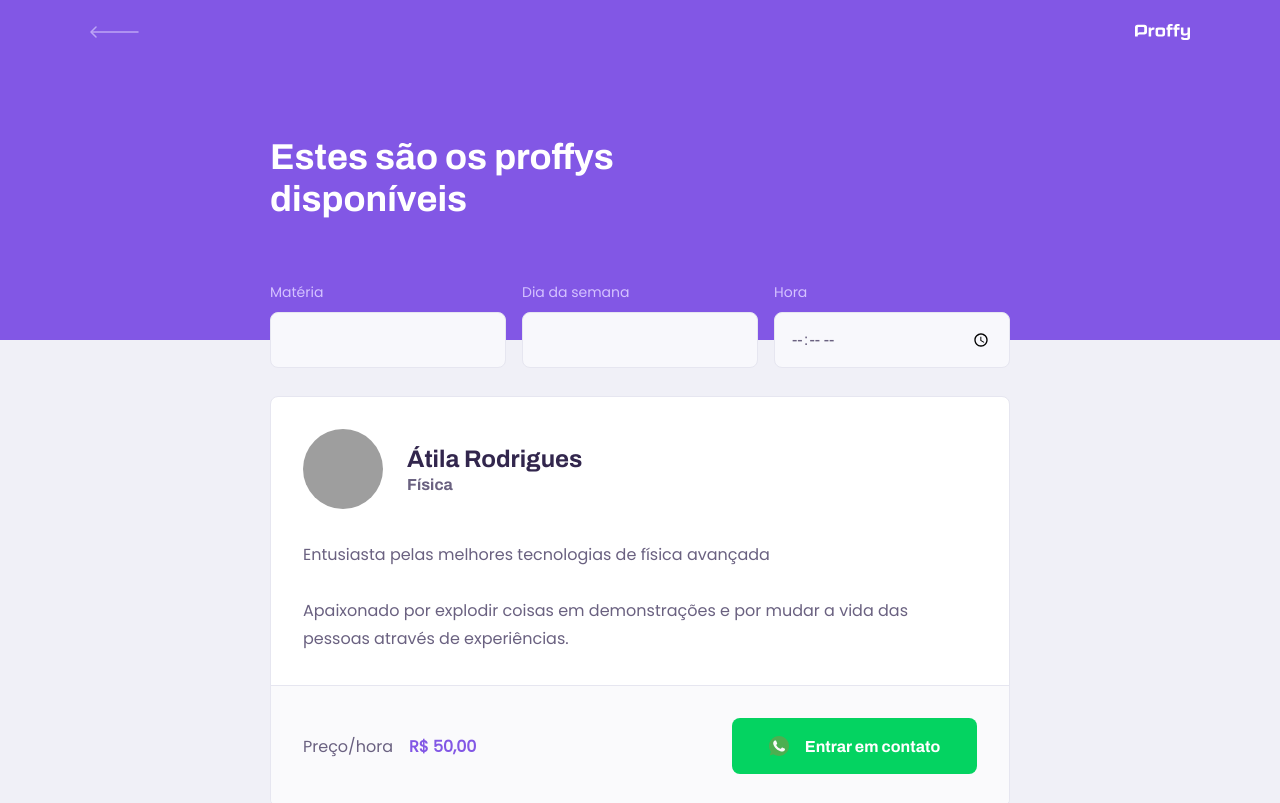
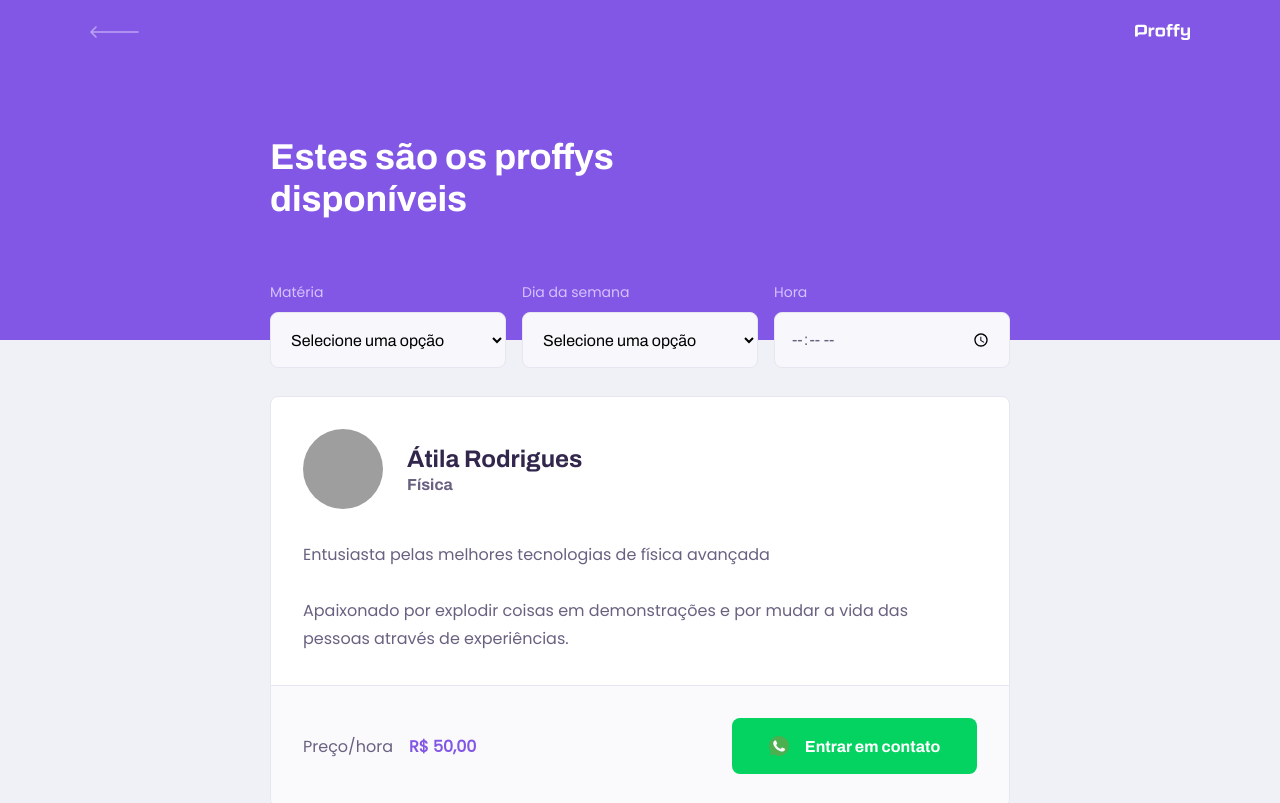
Before and after one commit to atilara/proffy, a React (Create React App) app in the folder web/: page /study in a window 1280 px wide. Shown: the top 803 px of the page. Built offline with nearby package versions, Linux system fonts and the light colour scheme; grey boxes are pictures that could not be loaded.

Commit message:
feature(web): create Select

```diff
--- /dev/null
+++ b/web/src/components/Select/index.tsx
@@ -0,0 +1,36 @@
+import React, { SelectHTMLAttributes } from 'react';
+
+import './styles.css';
+
+// Usar react select posteriormente
+interface SelectProps extends SelectHTMLAttributes<HTMLSelectElement> {
+	name: string;
+	label: string;
+	options: Array<{
+		value: string;
+		label: string;
+	}>;
+}
+
+// rest operator
+const Select: React.FC<SelectProps> = ({ name, label, options, ...rest }) => {
+	return (
+		<div className="select-block">
+			<label htmlFor={name}>{label}</label>
+			<select id={name} {...rest}>
+				<option value="" disabled selected hidden>
+					Selecione uma opção
+				</option>
+				{options.map((option) => {
+					return (
+						<option key={option.value} value={option.value}>
+							{option.label}
+						</option>
+					);
+				})}
+			</select>
+		</div>
+	);
+};
+
+export default Select;
--- /dev/null
+++ b/web/src/components/Select/styles.css
@@ -0,0 +1,35 @@
+.select-block {
+	position: relative;
+}
+
+.select-block + .select-block {
+	margin-top: 1.4rem;
+}
+
+.select-block label {
+	font-size: 1.4rem;
+}
+
+.select-block select {
+	width: 100%;
+	height: 5.6rem;
+	margin-top: 0.8rem;
+	border-radius: 0.8rem;
+	background: var(--color-input-background);
+	border: 1px solid var(--color-line-in-white);
+	outline: 0;
+	resize: vertical;
+	padding: 1.2rem 1.6rem;
+	font: 1.6rem Archivo;
+}
+
+.select-block:focus-within::after {
+	width: calc(100% - 3.2rem);
+	height: 2px;
+	content: '';
+	background: var(--color-primary-light);
+	position: absolute;
+	left: 1.6rem;
+	right: 1.6rem;
+	bottom: 0;
+}
--- a/web/src/pages/TeacherForm/index.tsx
+++ b/web/src/pages/TeacherForm/index.tsx
@@ -3,6 +3,7 @@
 import PageHeader from '../../components/PageHeader';
 import Input from '../../components/Input';
 import Textarea from '../../components/Textarea';
+import Select from '../../components/Select';
 
 import warningIcon from '../../assets/images/icons/warning.svg';
 
@@ -27,7 +28,25 @@
 
 				<fieldset>
 					<legend>Sobre a aula</legend>
-					<Input name="subject" label="Matéria" />
+					<Select
+						name="subject"
+						label="Matéria"
+						options={[
+							{ value: 'Artes', label: 'Artes' },
+							{ value: 'Biologia', label: 'Biologia' },
+							{ value: 'Ciência', label: 'Ciência' },
+							{
+								value: 'Educação Física',
+								label: 'Educação Física',
+							},
+							{ value: 'Matemática', label: 'Matemática' },
+							{ value: 'Geografia', label: 'Geografia' },
+							{ value: 'História', label: 'História' },
+							{ value: 'Português', label: 'Português' },
+							{ value: 'Química', label: 'Química' },
+							{ value: 'Física', label: 'Física' },
+						]}
+					/>
 					<Input name="cost" label="Custo da sua hora por aula" />
 				</fieldset>
 
--- a/web/src/pages/TeacherForm/styles.css
+++ b/web/src/pages/TeacherForm/styles.css
@@ -38,7 +38,8 @@
 	border-bottom: 1px solid var(--color-line-in-white);
 }
 
-#page-teacher-form main fieldset .input-block + .textarea-block {
+#page-teacher-form main fieldset .input-block + .textarea-block,
+#page-teacher-form main fieldset .select-block + .input-block {
 	margin-top: 2.4rem;
 }
 
--- a/web/src/pages/TeacherList/index.tsx
+++ b/web/src/pages/TeacherList/index.tsx
@@ -3,6 +3,7 @@
 import PageHeader from '../../components/PageHeader';
 import TeacherItem from '../../components/TeacherItem';
 import Input from '../../components/Input';
+import Select from '../../components/Select';
 
 import './styles.css';
 
@@ -11,8 +12,38 @@
 		<div id="page-teacher-list" className="container">
 			<PageHeader title="Estes são os proffys disponíveis">
 				<form id="search-teachers">
-					<Input name="subject" label="Matéria" />
-					<Input name="week_day" label="Dia da semana" />
+					<Select
+						name="subject"
+						label="Matéria"
+						options={[
+							{ value: 'Artes', label: 'Artes' },
+							{ value: 'Biologia', label: 'Biologia' },
+							{ value: 'Ciência', label: 'Ciência' },
+							{
+								value: 'Educação Física',
+								label: 'Educação Física',
+							},
+							{ value: 'Matemática', label: 'Matemática' },
+							{ value: 'Geografia', label: 'Geografia' },
+							{ value: 'História', label: 'História' },
+							{ value: 'Português', label: 'Português' },
+							{ value: 'Química', label: 'Química' },
+							{ value: 'Física', label: 'Física' },
+						]}
+					/>
+					<Select
+						name="week_day"
+						label="Dia da semana"
+						options={[
+							{ value: '0', label: 'Domingo' },
+							{ value: '1', label: 'Segunda-feira' },
+							{ value: '2', label: 'Terça-feira' },
+							{ value: '3', label: 'Quarta-feira' },
+							{ value: '4', label: 'Quinta-feira' },
+							{ value: '5', label: 'Sexta-feira' },
+							{ value: '6', label: 'Sábado' },
+						]}
+					/>
 					<Input type="time" name="time" label="Hora" />
 				</form>
 			</PageHeader>
--- a/web/src/pages/TeacherList/styles.css
+++ b/web/src/pages/TeacherList/styles.css
@@ -30,8 +30,9 @@
 		bottom: -28px;
 	}
 
-	#search-teachers .input-block + .input-block {
-		margin-top: 0;
+	#search-teachers .input-block + .input-block,
+	#search-teachers .select-block + .select-block {
+		margin-top: 0 ;
 	}
 
 	#page-teacher-list main {
```
